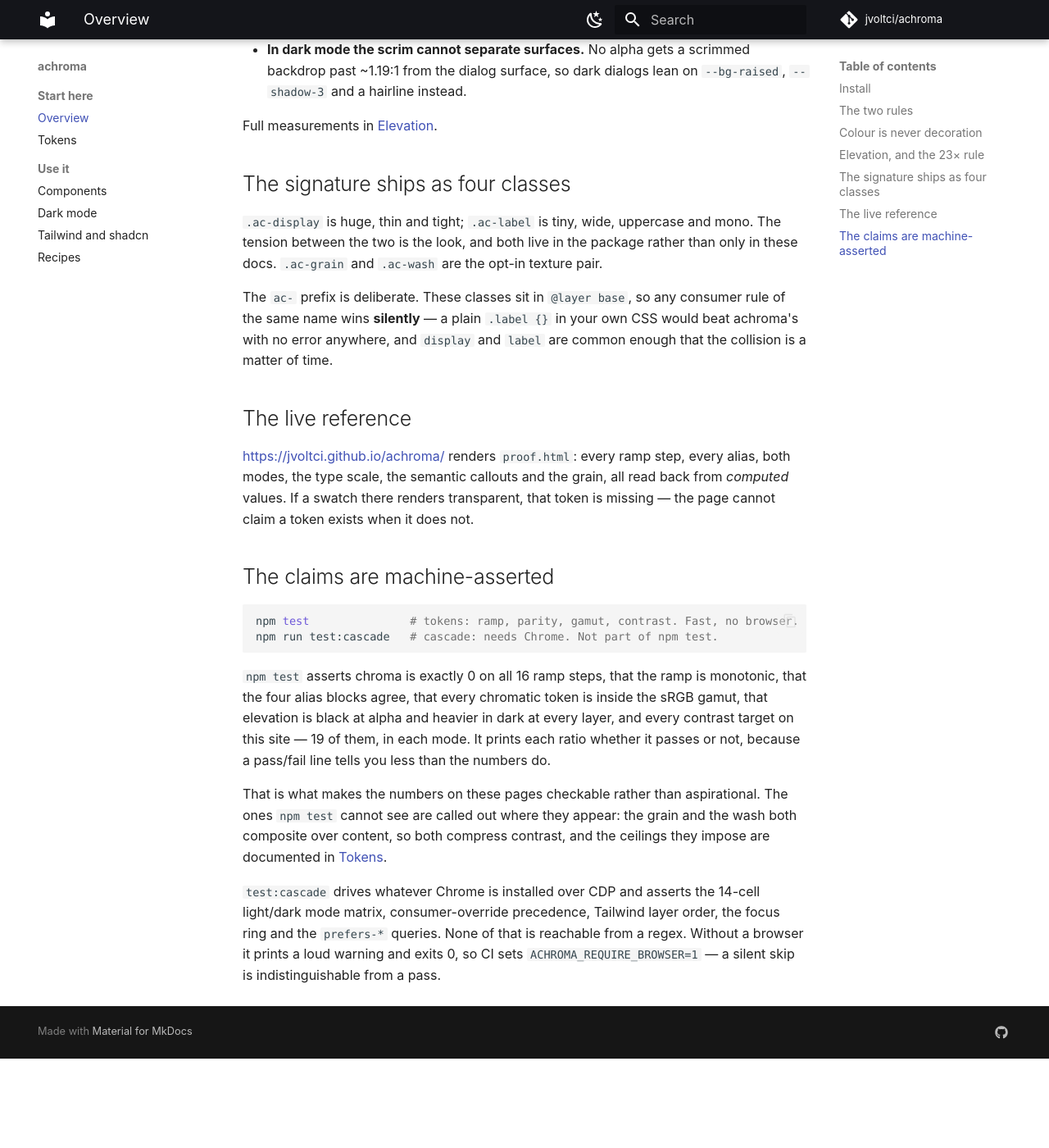
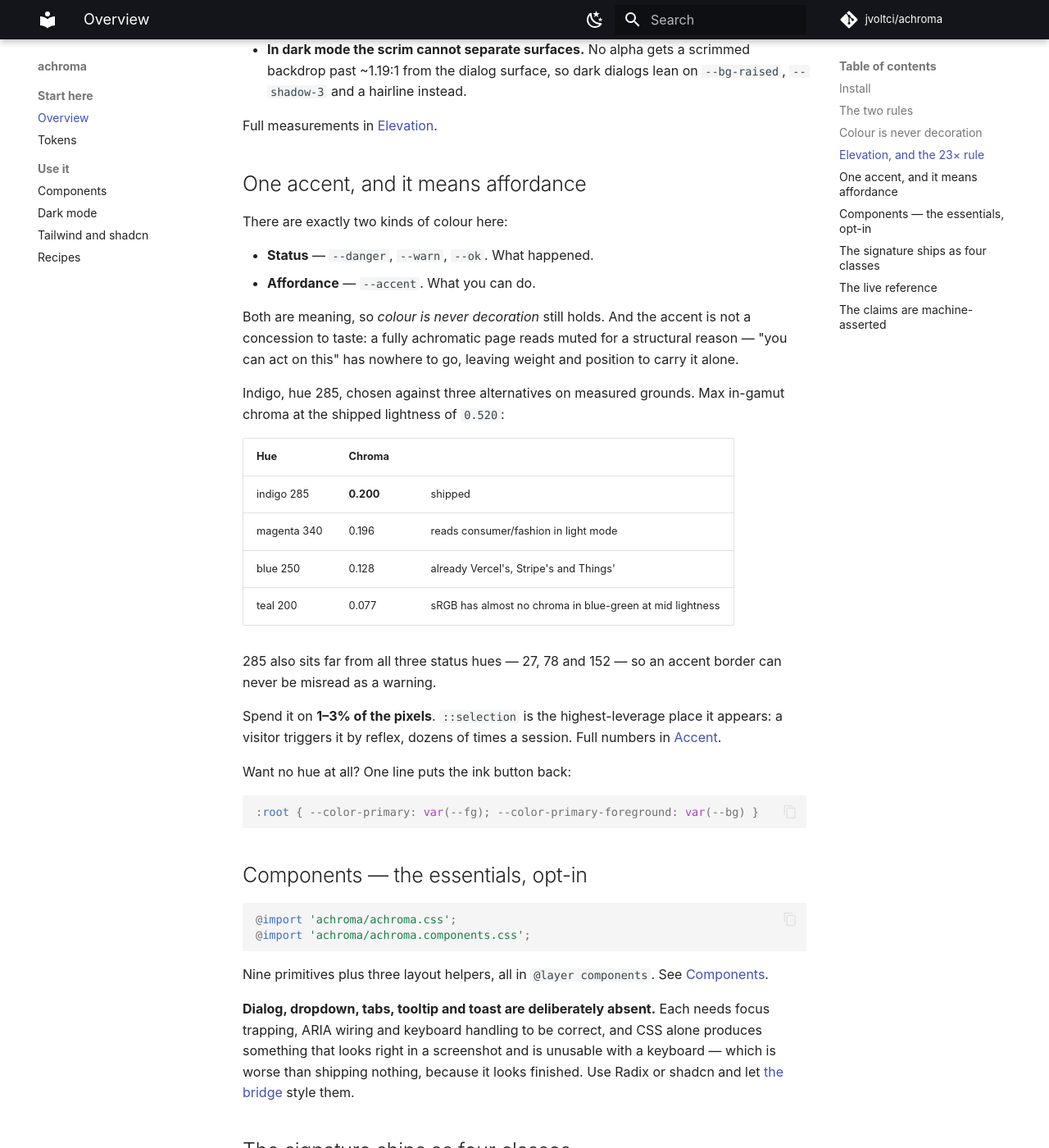
Before and after one commit to jvoltci/achroma, an MkDocs documentation site: the page built from docs/index.md, in a window 1280 px wide and 1400 px high, scrolled down 1948 px. Shown: the whole window at 82% size. Built offline with MkDocs 1.6.1 and Material for MkDocs 9.7.7, drawn with Linux system fonts in a browser that asks for light colours; some web fonts are replaced; comment, search, counter and statistics services are not loaded; before the commit the page ends 3239 px from its top, so only the background shows below that; some of the changed text lies outside the part shown.

Commit message:
fix: ship achroma.components.css, and assert that every stylesheet ships
The component layer was written, tested, documented — and would have published as
nothing at all. `achroma.components.css` was added to package.json "files" and
"exports", then a `git checkout -- package.json` while unwinding an unrelated
release commit silently reverted both.

Two independent gates, failing two different ways:

  files    absent -> the file is not in the npm tarball. It exists in the repo and
           simply does not exist for any consumer.
  exports  absent -> `@import 'achroma/achroma.components.css'` throws
           ERR_PACKAGE_PATH_NOT_EXPORTED even when the file IS in the tarball.

Every other assertion in the suite passed throughout. The tests were green, the
docs described nine primitives, and not one of them was reachable. So both gates
are asserted now, for every achroma*.css in the repo root rather than for a
hardcoded list — a tenth stylesheet added later gets the same guarantee for free.
Verified by removing the entries and watching both checks fire.

proof.html now CONSUMES achroma.components.css instead of restyling buttons,
inputs, cards and notes in its own <style>. That is not tidying. This file
previously carried `button { font: inherit }` locally, and that one line concealed
the fact that the package applied --font-sans to no form control at all — the
reference page was repairing the very gap it existed to expose. Its local .ac-note
block was also unlayered, so it was quietly beating the shipped component it was
meant to demonstrate. The elevation row keeps its own .lift class deliberately:
.ac-card has a border, which would destroy a demo whose entire point is shadow as
the only edge.

Landing page and docs brought up to date: accent swatches read from computed style,
a components page, the accent and 23x-alpha sections on the overview, and the
assertion counts corrected to 23 contrast pairs per mode and 81 browser assertions.

````diff
--- a/docs/index.md
+++ b/docs/index.md
@@ -87,6 +87,57 @@ step costs **α 0.023 in light and α 0.528 in dark** — 23× apart. Two conseq
 
 Full measurements in [Elevation](tokens.md#elevation).
 
+## One accent, and it means affordance
+
+There are exactly two kinds of colour here:
+
+- **Status** — `--danger`, `--warn`, `--ok`. What happened.
+- **Affordance** — `--accent`. What you can do.
+
+Both are meaning, so *colour is never decoration* still holds. And the accent is not
+a concession to taste: a fully achromatic page reads muted for a structural reason —
+"you can act on this" has nowhere to go, leaving weight and position to carry it
+alone.
+
+Indigo, hue 285, chosen against three alternatives on measured grounds. Max in-gamut
+chroma at the shipped lightness of `0.520`:
+
+| Hue | Chroma | |
+|---|---|---|
+| indigo 285 | **0.200** | shipped |
+| magenta 340 | 0.196 | reads consumer/fashion in light mode |
+| blue 250 | 0.128 | already Vercel's, Stripe's and Things' |
+| teal 200 | 0.077 | sRGB has almost no chroma in blue-green at mid lightness |
+
+285 also sits far from all three status hues — 27, 78 and 152 — so an accent border
+can never be misread as a warning.
+
+Spend it on **1–3% of the pixels**. `::selection` is the highest-leverage place it
+appears: a visitor triggers it by reflex, dozens of times a session. Full numbers in
+[Accent](tokens.md#accent-the-one-hue-that-is-not-a-status).
+
+Want no hue at all? One line puts the ink button back:
+
+```css
+:root { --color-primary: var(--fg); --color-primary-foreground: var(--bg) }
+```
+
+## Components — the essentials, opt-in
+
+```css
+@import 'achroma/achroma.css';
+@import 'achroma/achroma.components.css';
+```
+
+Nine primitives plus three layout helpers, all in `@layer components`. See
+[Components](components.md).
+
+**Dialog, dropdown, tabs, tooltip and toast are deliberately absent.** Each needs
+focus trapping, ARIA wiring and keyboard handling to be correct, and CSS alone
+produces something that looks right in a screenshot and is unusable with a keyboard
+— which is worse than shipping nothing, because it looks finished. Use Radix or
+shadcn and let [the bridge](tailwind.md) style them.
+
 ## The signature ships as four classes
 
 `.ac-display` is huge, thin and tight; `.ac-label` is tiny, wide, uppercase and
@@ -101,9 +152,15 @@ that the collision is a matter of time.
 ## The live reference
 
 <https://jvoltci.github.io/achroma/> renders `proof.html`: every ramp step, every
-alias, both modes, the type scale, the semantic callouts and the grain, all read
-back from *computed* values. If a swatch there renders transparent, that token is
-missing — the page cannot claim a token exists when it does not.
+alias, both modes, the type scale, the semantic callouts, the elevation levels, the
+components and the grain — with the colour values read back from *computed* style.
+If a swatch there renders transparent, that token is missing. The page cannot claim
+a token exists when it does not.
+
+It also consumes `achroma.components.css` rather than restyling buttons and inputs
+in its own `<style>`. That is deliberate: for a while it *did* hand-roll them, which
+quietly hid the fact that the package was not applying `--font-sans` to any form
+control at all.
 
 ## The claims are machine-asserted
 
@@ -113,11 +170,18 @@ npm run test:cascade   # cascade: needs Chrome. Not part of npm test.
 ```
 
 `npm test` asserts chroma is exactly 0 on all 16 ramp steps, that the ramp is
-monotonic, that the four alias blocks agree, that every chromatic token is inside
-the sRGB gamut, that elevation is black at alpha and heavier in dark at every
-layer, and every contrast target on this site — 19 of them, in each mode. It prints
-each ratio whether it passes or not, because a pass/fail line tells you less than
-the numbers do.
+monotonic, that the four alias blocks agree, that every chromatic token is inside the
+sRGB gamut, that elevation is black at alpha and heavier in dark at every layer, that
+both optional files reference only tokens that exist, that every stylesheet in the
+repo is listed in `files` **and** `exports`, and every contrast target on this site —
+23 of them, in each mode. It prints each ratio whether it passes or not, because a
+pass/fail line tells you less than the numbers do.
+
+`npm run test:cascade` is 81 assertions in real Chrome, covering what a regex cannot
+reach: the 14-cell mode matrix, consumer-override precedence, Tailwind layer order,
+the focus ring, the `prefers-*` queries, whether `--info-*` still flips inside a
+nested `<section class="dark">` despite being an alias of an alias, and whether
+`--shadow-*` and `--scrim` resolve per mode.
 
 That is what makes the numbers on these pages checkable rather than aspirational.
 The ones `npm test` cannot see are called out where they appear: the grain and the
````
Also changed, not shown: package.json (+24 -4 lines), proof.html (+32 -103 lines), 1 other file.
